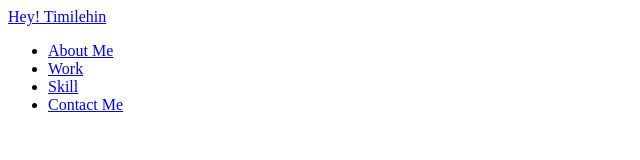
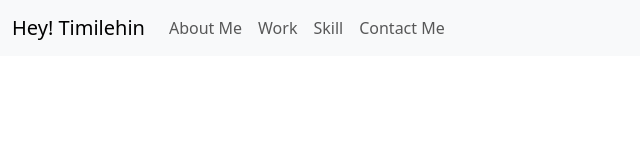
Before and after one commit to Timiwesky/Bootstrap-Portfolio1, a plain HTML site: page index.html in a window 1280 px wide. Shown: the whole page, without its empty margins (0-640 px from the left). Drawn offline with nearby package versions, Linux system fonts and the light colour scheme.

Commit message:
boostrap Css link updated

```diff
--- a/index.html
+++ b/index.html
@@ -3,7 +3,10 @@
 <head>
     <meta charset="UTF-8">
     <meta name="viewport" content="width=device-width, initial-scale=1.0">
-    <title>Document</title>
+    <title>Timilehin Bootstrap's Portfolio</title>
+    <link rel="stylesheet" href="./css/style.css">
+    <link rel="stylesheet" href="https://cdn.jsdelivr.net/npm/bootstrap@5.3.2/dist/css/bootstrap.min.css">
+
 </head>
 <body>
 
```
